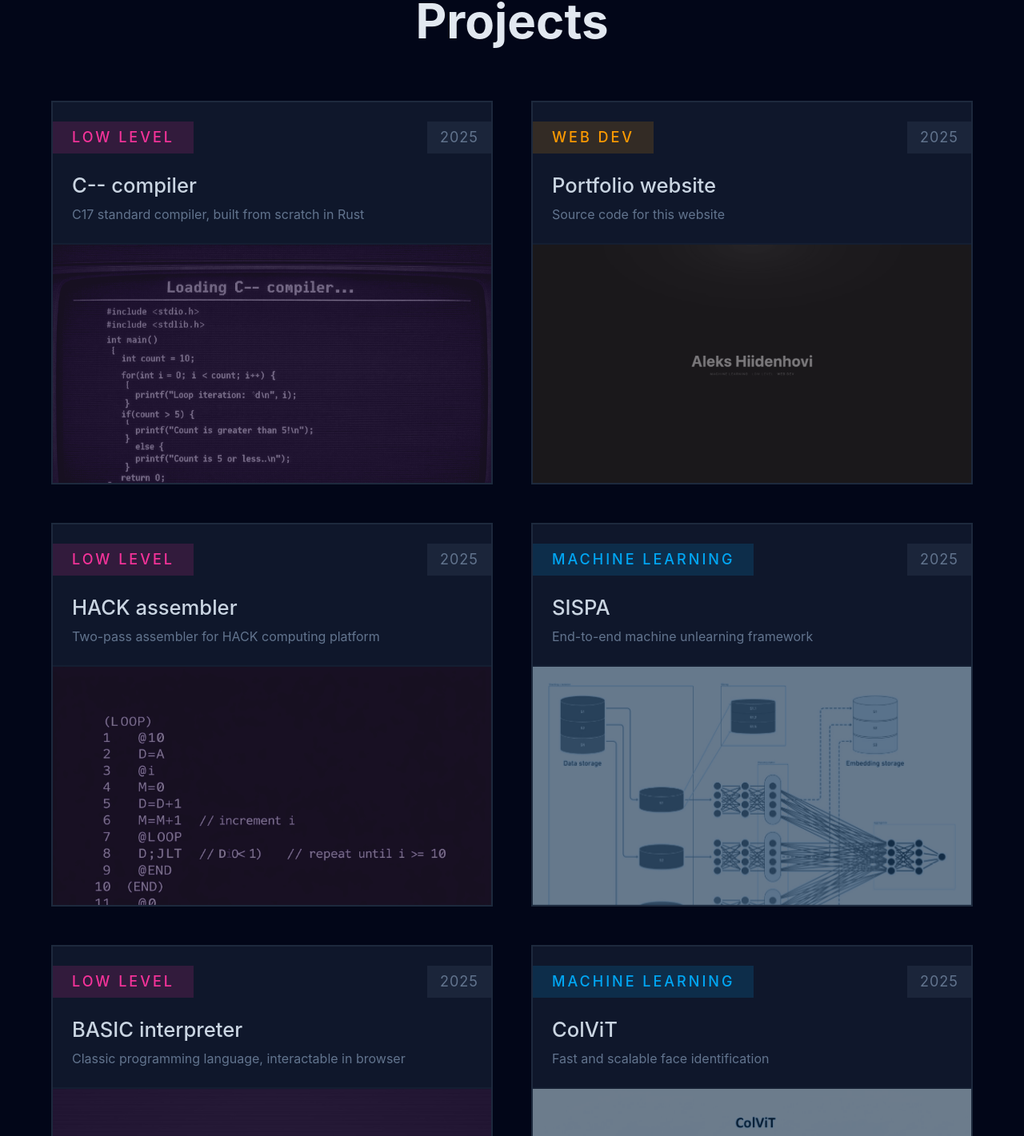
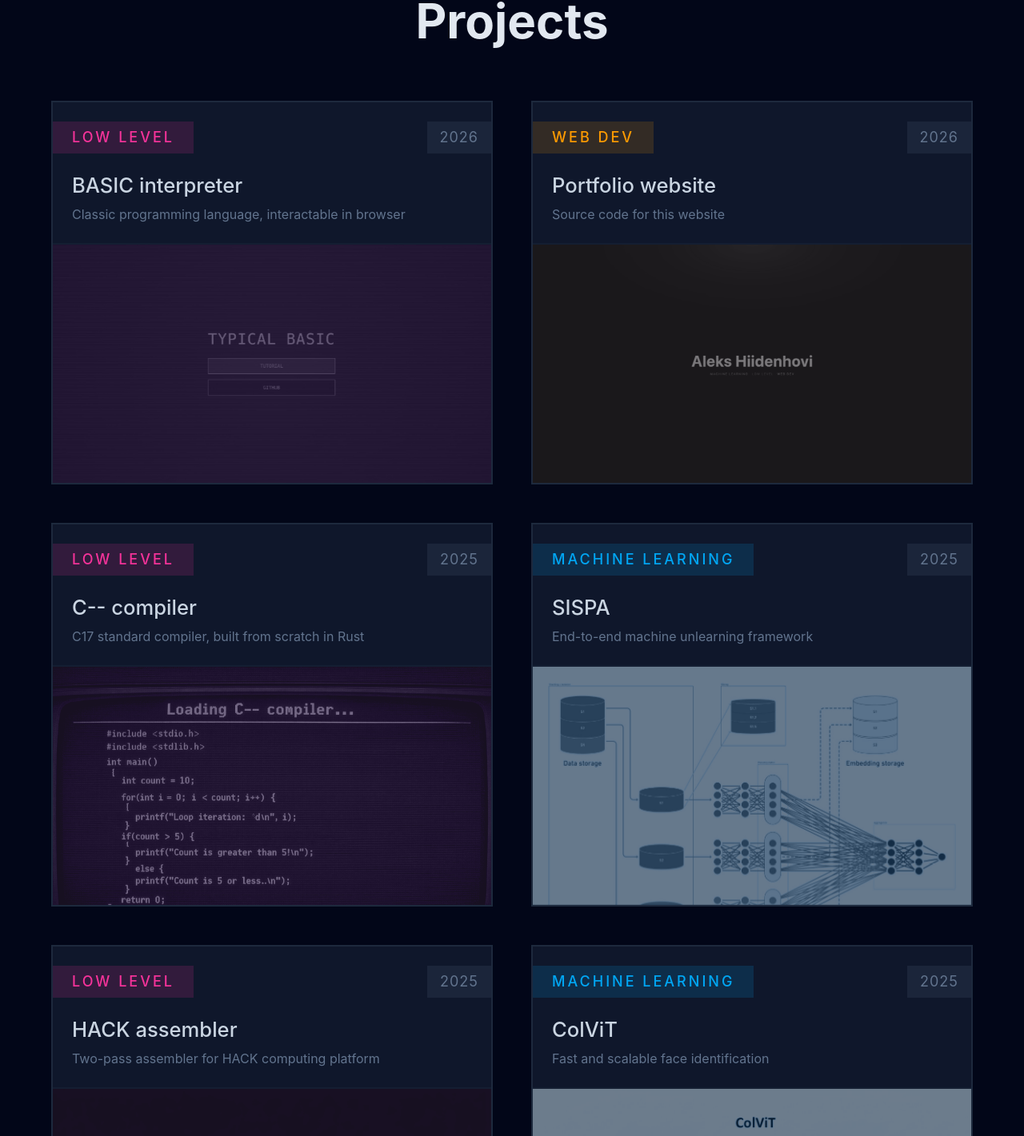
Before and after one commit to alekshiidenhovi/personal-website, a Vue app: page / in a window 1280 px wide. Shown: the part 1464-2885 px from the top of the page at 80% size. Built offline with nearby package versions, Linux system fonts and the light colour scheme.

Commit message:
Reorder projects section

```diff
--- a/src/components/ProjectsSection.vue
+++ b/src/components/ProjectsSection.vue
@@ -7,26 +7,26 @@ import SectionTitle from "./SectionTitle.vue";
   <section id="projects">
     <SectionTitle title="Projects" />
     <div class="card-container">
+      <ProjectCard :projectTitle="'BASIC interpreter'"
+        :projectDescription="'Classic programming language, interactable in browser'" :projectTag="'low level'"
+        :completionYear=2026 :imgUrl="'/basic-interpreter-web-editor.jpg'" :imgDescription="'BASIC source code'"
+        :projectLink="'https://basic-interpreter-web-editor.hiidenhovi-aleks.workers.dev'" :objectPosition="'top'" />
+      <ProjectCard :projectTitle="'Portfolio website'" :projectDescription="'Source code for this website'"
+        :projectTag="'web dev'" :completionYear=2026 :imgUrl="'/portfolio.png'"
+        :imgDescription="'Portfolio hero section'"
+        :projectLink="'https://github.com/alekshiidenhovi/personal-website'" />
       <ProjectCard :projectTitle="'C-- compiler'"
         :projectDescription="'C17 standard compiler, built from scratch in Rust'" :projectTag="'low level'"
         :completionYear=2025 :imgUrl="'/c-source-code-min.jpg'" :imgDescription="'C source code'"
         :projectLink="'https://github.com/alekshiidenhovi/C--'" :objectPosition="'top'" />
-      <ProjectCard :projectTitle="'Portfolio website'" :projectDescription="'Source code for this website'"
-        :projectTag="'web dev'" :completionYear=2025 :imgUrl="'/portfolio.png'"
-        :imgDescription="'Portfolio hero section'"
-        :projectLink="'https://github.com/alekshiidenhovi/personal-website'" />
+      <ProjectCard :projectTitle="'SISPA'" :projectDescription="'End-to-end machine unlearning framework'"
+        :projectTag="'machine learning'" :completionYear=2025 :imgUrl="'/sispa-architecture-diagram.jpg'"
+        :imgDescription="'SISPA architecture diagram'" :projectLink="'https://github.com/alekshiidenhovi/SISPA'"
+        :objectPosition="'top'" />
       <ProjectCard :projectTitle="'HACK assembler'"
         :projectDescription="'Two-pass assembler for HACK computing platform'" :projectTag="'low level'"
         :completionYear=2025 :imgUrl="'/hack-assembly-source-code.jpg'" :imgDescription="'HACK assembly code'"
         :projectLink="'https://github.com/alekshiidenhovi/HACK-assembler'" :objectPosition="'top'" />
-      <ProjectCard :projectTitle="'SISPA'" :projectDescription="'End-to-end machine unlearning framework'"
-        :projectTag="'machine learning'" :completionYear=2025 :imgUrl="'/sispa-architecture-diagram.jpg'"
-        :imgDescription="'SISPA architecture diagram'" :projectLink="'https://github.com/alekshiidenhovi/SISPA'"
-        :objectPosition="'top'" />
-      <ProjectCard :projectTitle="'BASIC interpreter'"
-        :projectDescription="'Classic programming language, interactable in browser'" :projectTag="'low level'"
-        :completionYear=2025 :imgUrl="'/basic-interpreter-web-editor.jpg'" :imgDescription="'BASIC source code'"
-        :projectLink="'https://basic-interpreter-web-editor.hiidenhovi-aleks.workers.dev'" :objectPosition="'top'" />
       <ProjectCard :projectTitle="'ColViT'" :projectDescription="'Fast and scalable face identification'"
         :projectTag="'machine learning'" :completionYear=2025 :imgUrl="'/colvit-architecture-diagram.jpg'"
         :imgDescription="'ColViT architecture diagram'" :projectLink="'https://github.com/alekshiidenhovi/colvit-face'"
```
